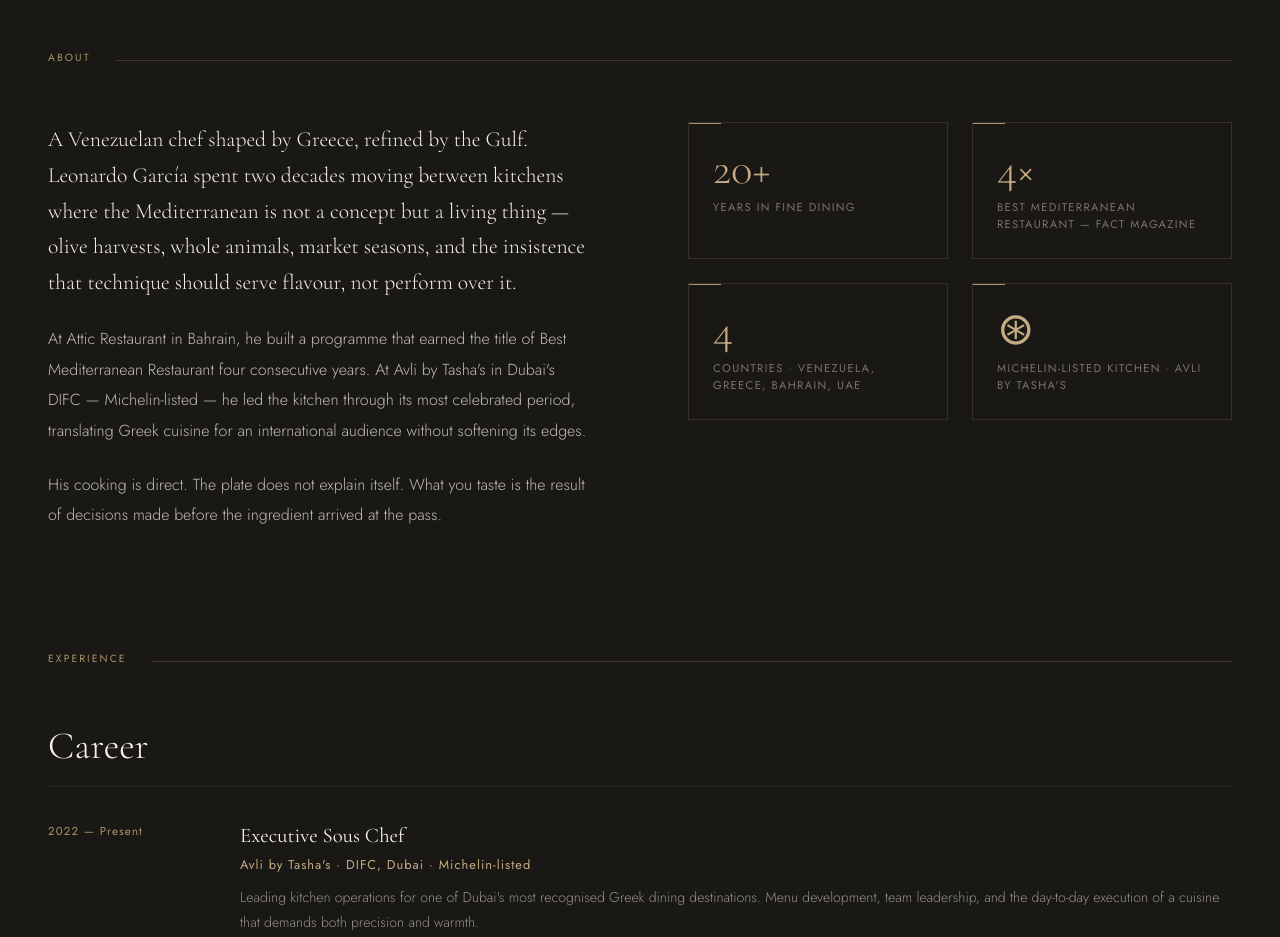
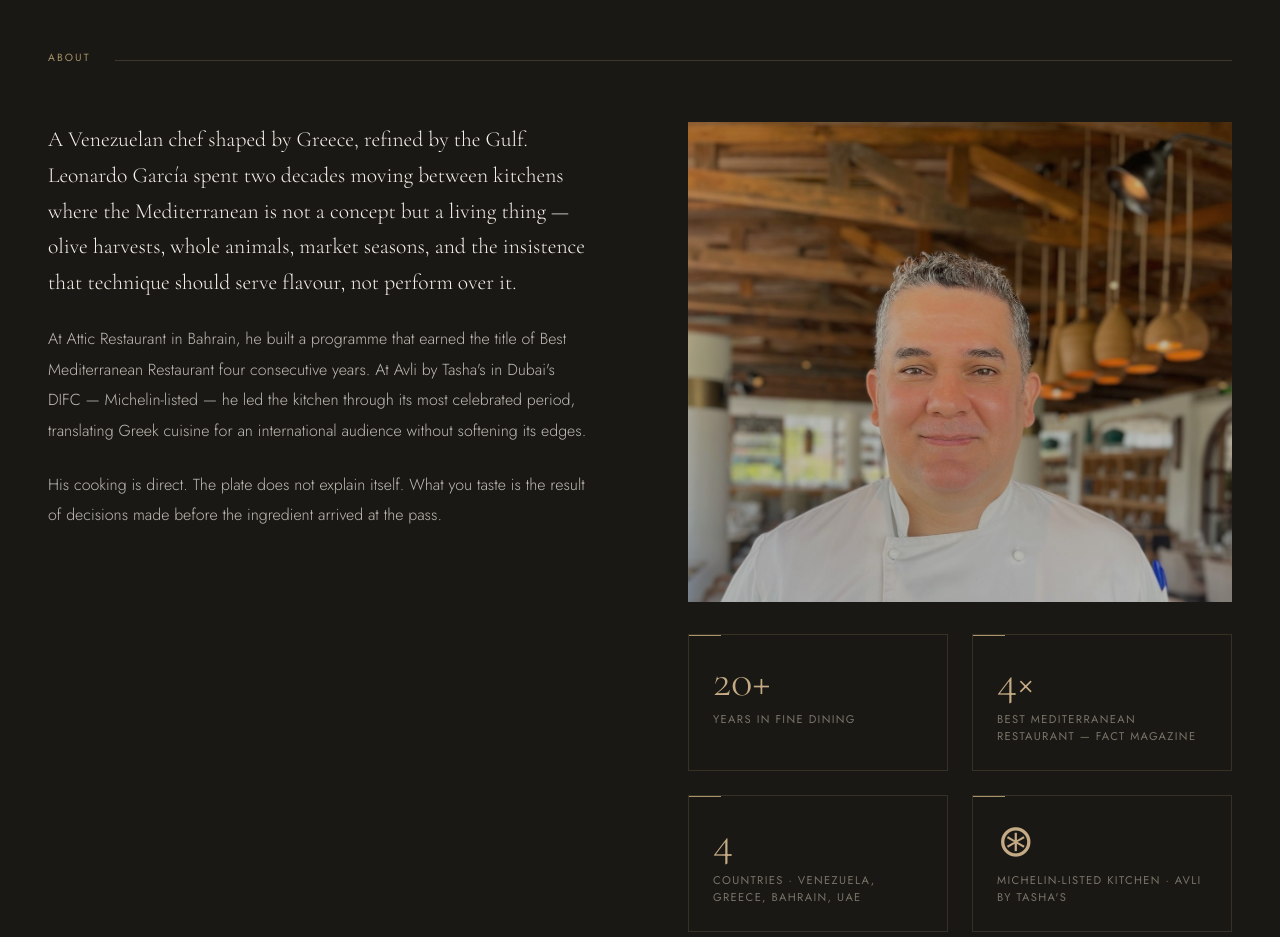
Before and after one commit to gleog75/leonardogarcia-finedining, a plain HTML site: page index.html in a window 1280 px wide. Shown: the part 2700-3637 px from the top of the page. Drawn offline with nearby package versions, Linux system fonts and the light colour scheme.

Commit message:
Update index.html

```diff
--- a/index.html
+++ b/index.html
@@ -639,6 +639,10 @@
       <p>At Attic Restaurant in Bahrain, he built a programme that earned the title of Best Mediterranean Restaurant four consecutive years. At Avli by Tasha's in Dubai's DIFC — Michelin-listed — he led the kitchen through its most celebrated period, translating Greek cuisine for an international audience without softening its edges.</p>
       <p>His cooking is direct. The plate does not explain itself. What you taste is the result of decisions made before the ingredient arrived at the pass.</p>
     </div>
+    <div>
+      <div style="overflow: hidden; margin-bottom: 2rem;">
+        <img src="images/IMG_1414.jpg" alt="Leonardo García — Executive Chef" style="width: 100%; height: 480px; object-fit: cover; object-position: center top; display: block; filter: brightness(0.92) saturate(0.9);">
+      </div>
       <div class="bio-stats">
         <div class="stat-card">
           <div class="stat-number">20+</div>
@@ -655,6 +659,7 @@
         <div class="stat-card">
           <div class="stat-number">⊛</div>
           <div class="stat-label">Michelin-listed kitchen · Avli by Tasha's</div>
+        </div>
       </div>
     </div>
   </div>
```
Lines whose indentation alone changed are shown as unchanged.
